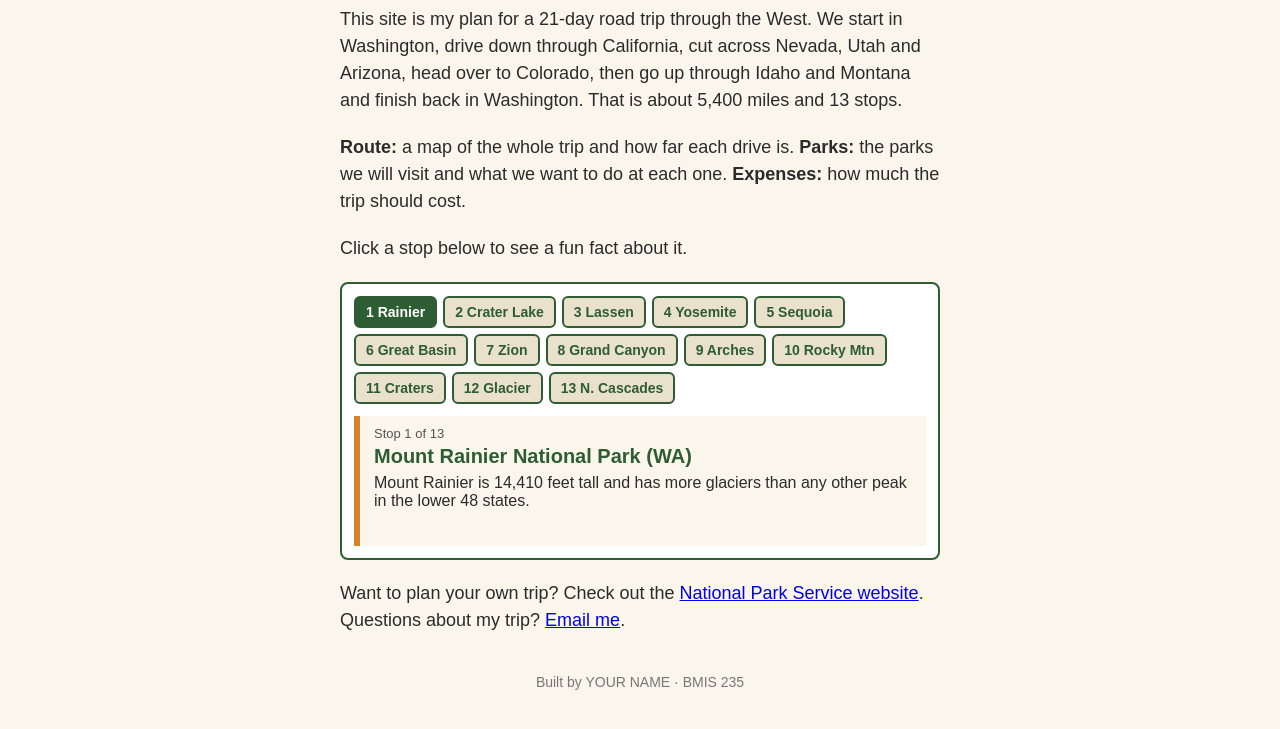
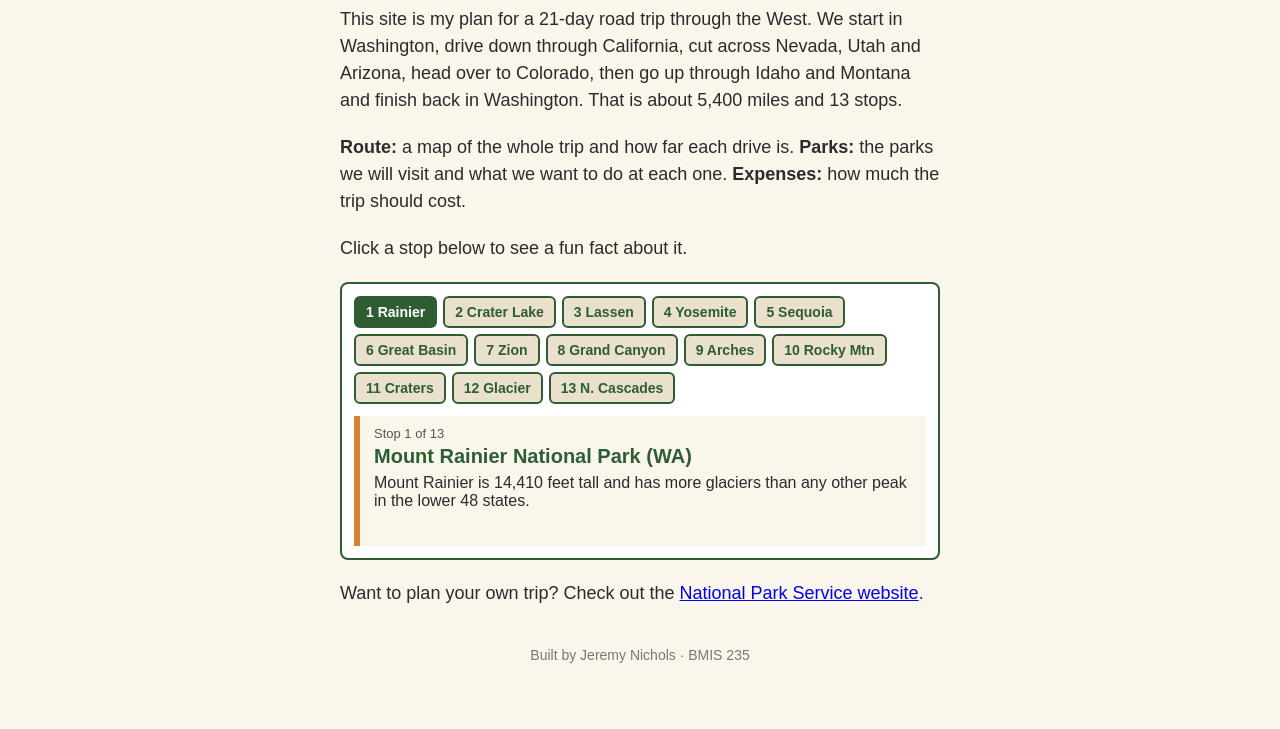
Before and after one commit to Jirk-Nowitzki/bmis235-html-3, a plain HTML site: page index.html in a window 1280 px wide. Shown: the part 179-908 px from the top of the page. After the commit the page ends 882 px from the top, so only its background shows below. Drawn offline with Linux system fonts and the light colour scheme.

Commit message:
Change footer name to Jeremy Nichols
Updated footer with the author's name.

```diff
--- a/index.html
+++ b/index.html
@@ -172,10 +172,9 @@
 </script>
 </div>
 
-<p>Want to plan your own trip? Check out the <a href="https://www.nps.gov">National Park Service website</a>. Questions about my trip? <a href="mailto:YOUR-GU-USERNAME@zagmail.gonzaga.edu">Email me</a>.</p>
-
+<p>Want to plan your own trip? Check out the <a href="https://www.nps.gov">National Park Service website</a>.
 <!-- Footer: fill in your name -->
-<footer>Built by YOUR NAME &middot; BMIS 235</footer>
+<footer>Built by Jeremy Nichols &middot; BMIS 235</footer>
 
 </body>
 </html>
```
